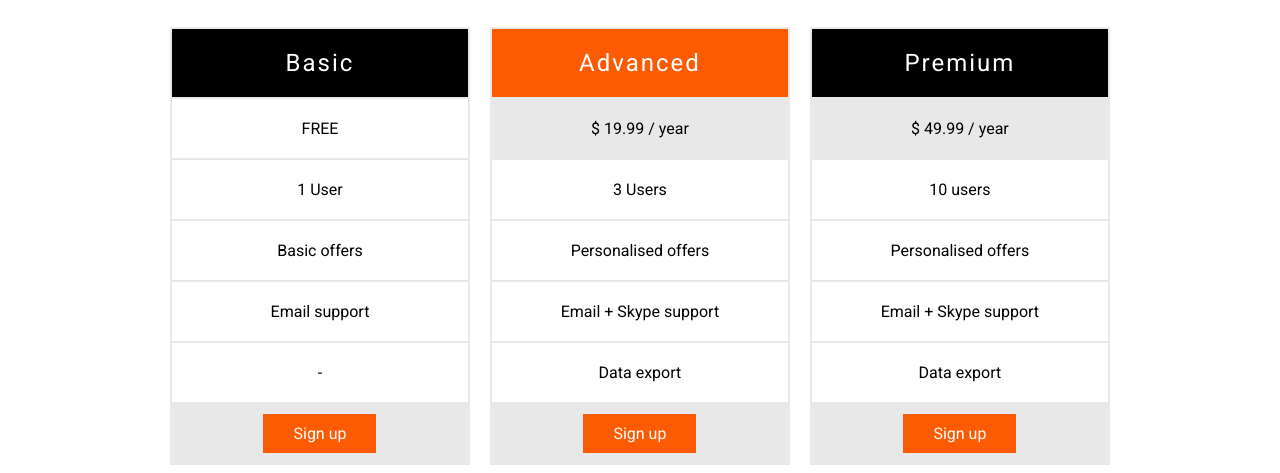
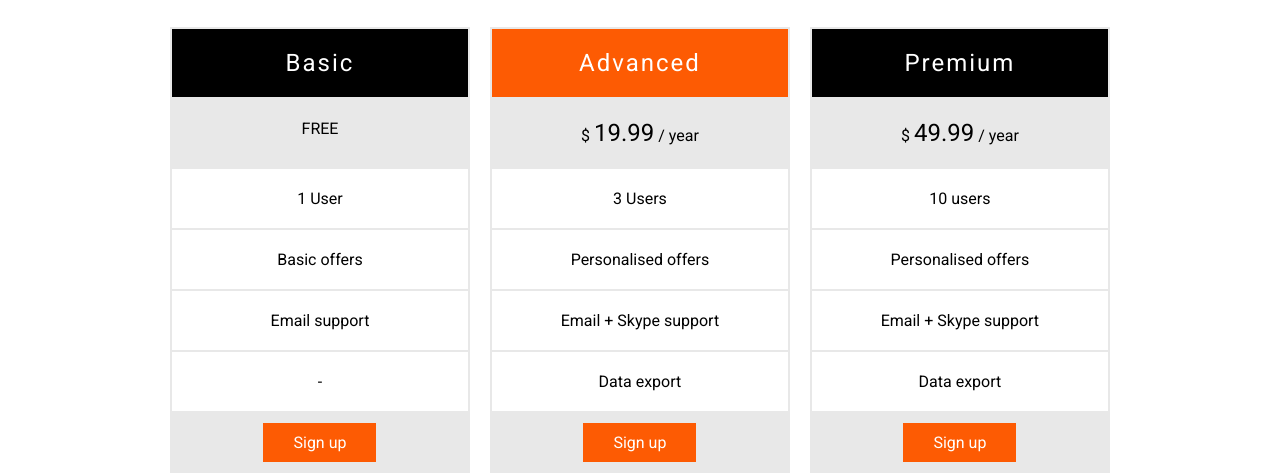
Before and after one commit to boriskzd/cities, a plain HTML site: page index.html in a window 1280 px wide. Shown: the part 879-1352 px from the top of the page. Drawn offline with nearby package versions, Linux system fonts and the light colour scheme.

Commit message:
Update main.css

```diff
--- a/main.css
+++ b/main.css
@@ -256,6 +256,16 @@ main {
 
     .price-price {
         background: #e8e8e8;
+        height: 70px;
+    }
+
+    .price-free {
+        background: #e8e8e8;
+        height: 70px;
+    }
+
+    .thePrice {
+        font-size:24px;
     }
 
     .price-signup {
@@ -288,13 +298,13 @@ main {
     #map-responsive {
         clear: both;
         position: relative;
-        padding-bottom: 56.25%;
+        padding-bottom: 50%;
         padding-top: 20px;
         /* nez zašto ovo dvoje doli
         height: 0;
         overflow: hidden; */
 
-        margin: 20px 0;
+        margin: 20px 10px;
     }
 
     #map-responsive iframe {
```
